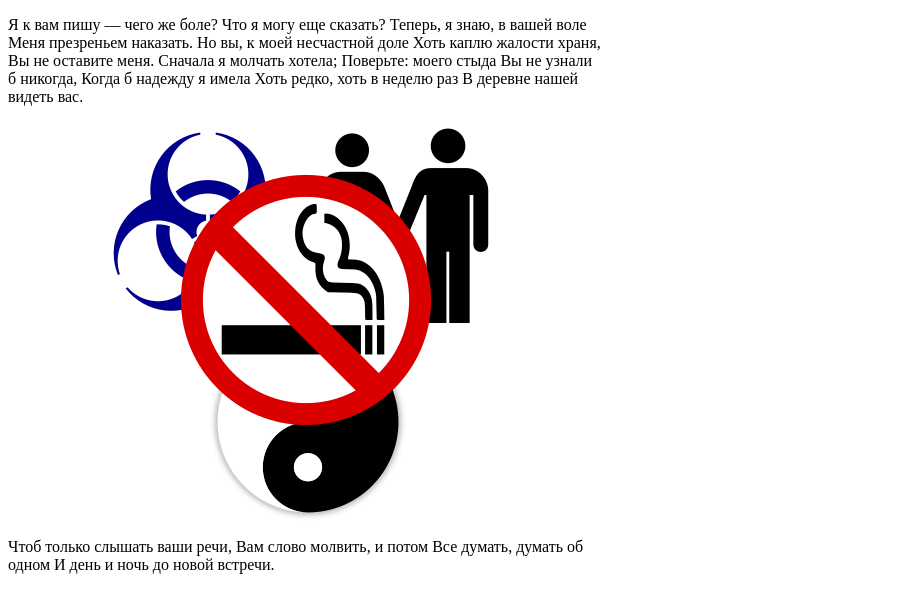
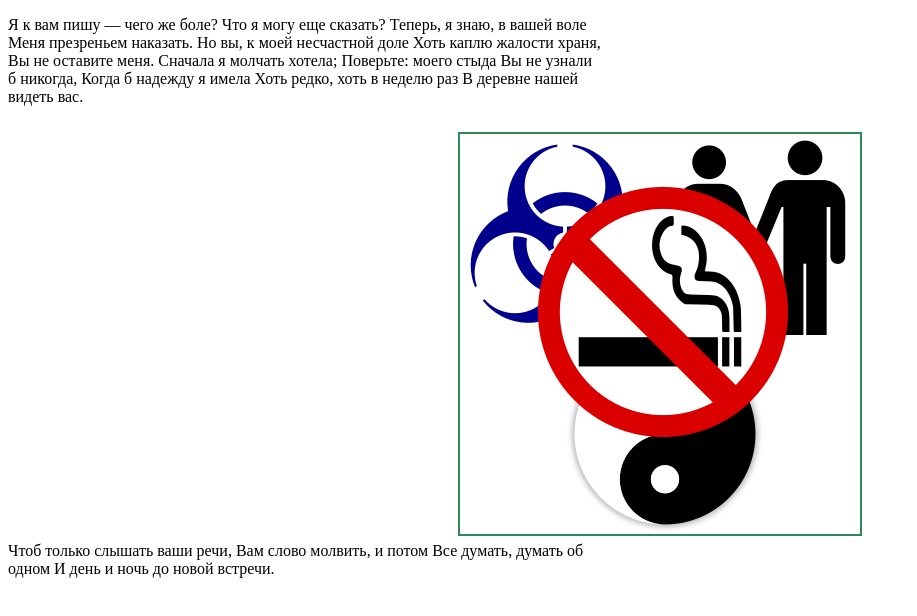
Before and after one commit to SENIA918/homework, a plain HTML site: page MAKET_ABS.html in a window 1280 px wide. Shown: the whole page, without its empty margins (0-917 px from the left). Drawn offline with Linux system fonts and the light colour scheme; files whose address does not match are found by name.

Commit message:
Update main.css

```diff
--- a/main.css
+++ b/main.css
@@ -1,18 +1,19 @@
-.body {
-  margin: 10px;
+.text {
+  margin: 20px;
   font-size: 20px;
   font-style: italic;
 }
 .images {
+  border: solid seagreen 2px;
+  position: relative; left: 450px; top: 10px;
   height: 400px;
-  width: 600px;
-  position: relative;
+  max-width: 400px;
 }
 .biohazard {
   background: url(img/biohazard.png);
   width: 200px;
   height: 200px;
-  position: absolute; left: 100px; top: 10px;
+  position: absolute; left: 5px; top: 10px;
 }
 .biohazard:hover {
   z-index: 1;
@@ -22,7 +23,7 @@
   background:url(img/Man-and-woman.png) ;
   width: 200px;
   height: 200px;
-  position: absolute; left: 290px; top: 1px;
+  position: absolute; left: 195px; top: 1px;
 }
 .Man-and-woman:hover {
   transform: scale(1.2);
@@ -32,7 +33,7 @@
   background-image: url(img/Yin_and_Yang.png);
   width: 200px;
   height: 200px;
-  position: absolute; left: 200px;top: 200px;
+  position: absolute; left: 105px;top: 200px;
 }
 .Yin_and_Yang:hover {
   transform: scale(1.2);
@@ -42,5 +43,5 @@
   background-image: url(img/No_smoking.png);
   width: 255px;
   height: 255px;
-  position: absolute; left: 170px;top: 50px;
+  position: absolute; left: 75px;top: 50px;
 }
```
